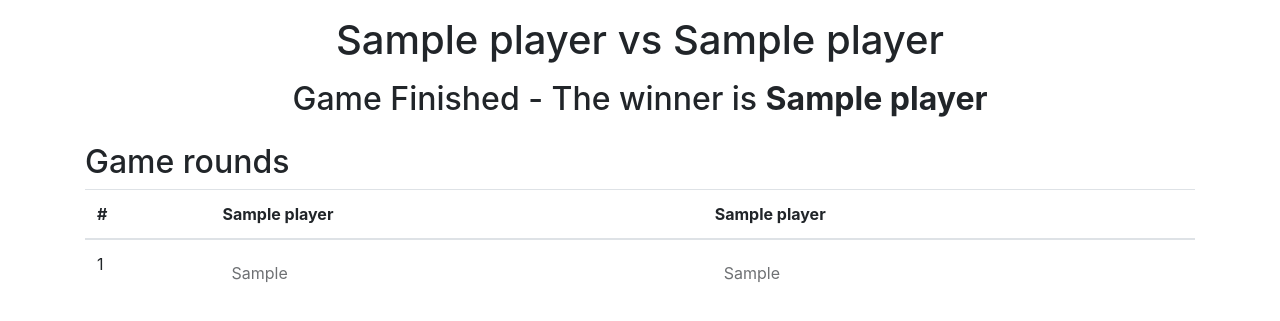
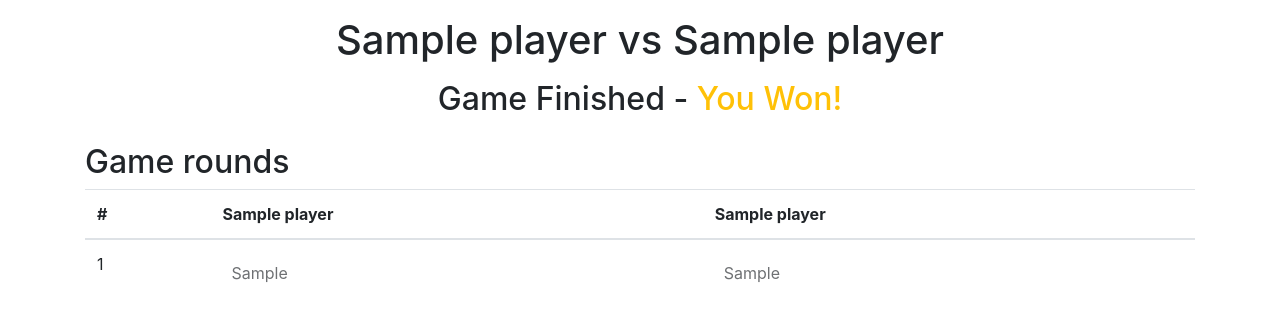
Before and after one commit to sebasgavi/tranqui-rpsls, a Django app: template game/templates/game/detail.html in a window 1280 px wide. Shown: the part 262-583 px from the top of the page. Run offline with Django 3.2, Linux system fonts and the light colour scheme; tables that the repository leaves empty hold one stand-in row (values such as "Sample post"); the template is opened without the code that fills it: values that come from a table or form of the project are taken from there, most other values are stand-ins (such as "Sample title", 1, 10 or a date in 2020); some libraries are stand-ins or nearby versions.

Commit message:
game detail winner message update

```diff
--- a/game/templates/game/detail.html
+++ b/game/templates/game/detail.html
@@ -7,11 +7,18 @@
     <h1 class="my-3 text-center">{{ game.player_a.name }} vs {{ game.player_b.name }}</h1>
 
     {% if game.winner %}
-        <h2 class="text-center">Game Finished - The winner is <strong>{{ game.winner.name }}</strong></h2>
+        <h2 class="text-center">
+            Game Finished -
+            {% if game.winner.id is player.id %}
+                <span class="text-warning">You Won!</span>
+            {% else %}
+                <span class="text-danger">You Lost</span>
+            {% endif %}
+        </h2>
     {% endif %}
 
     {% if already_played %}
-        <p>You already made your move... Waiting for <strong>{{ other_player }}</strong> to play</p>
+        <p class="text-center">You already made your move... Waiting for <strong>{{ other_player }}</strong> to play</p>
     {% endif %}
 
     {% if not game.winner and not already_played %}
```
